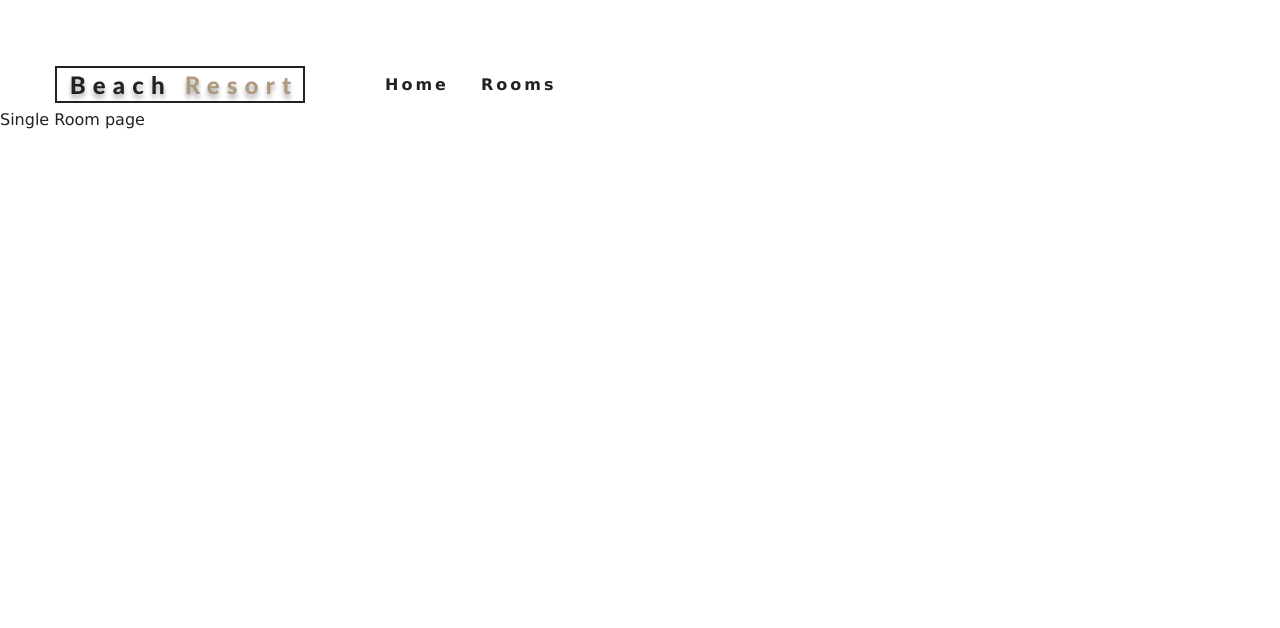
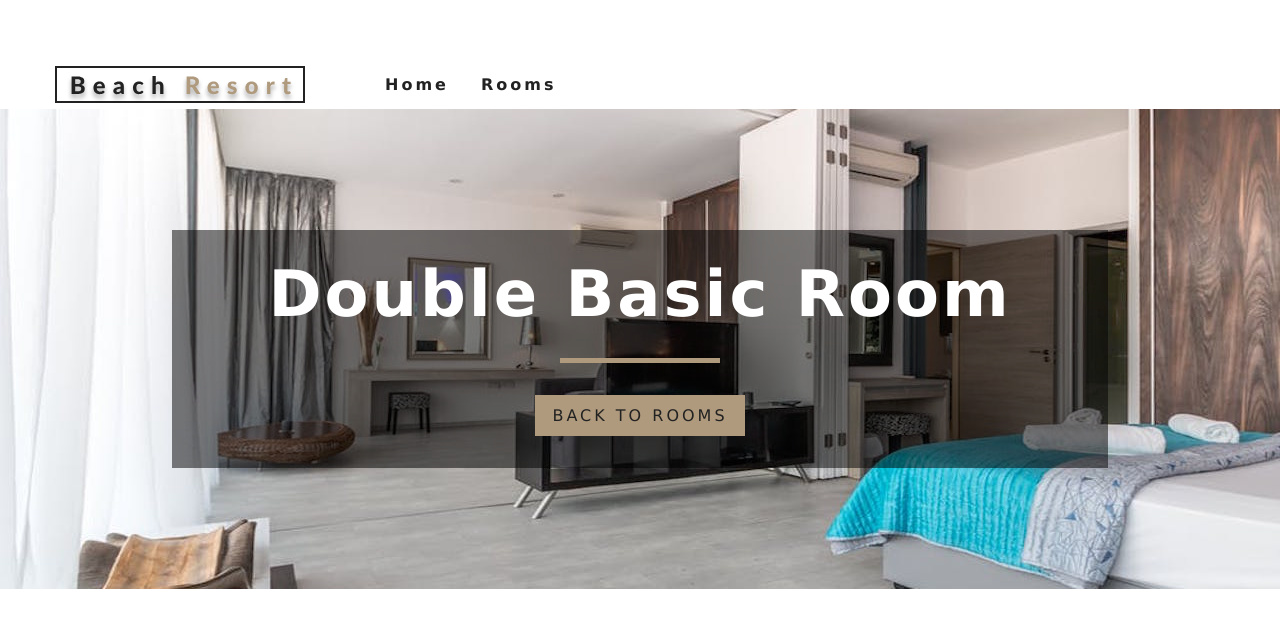
Before and after one commit to dev-kani/React_Beach_Resort_Project, a React (Create React App) app: page /rooms/double-basic in a window 1280 px wide. Shown: the top 628 px of the page. Built offline with nearby package versions, Linux system fonts and the light colour scheme.

Commit message:
styledHero component added

```diff
--- /dev/null
+++ b/src/components/StyledHero.jsx
@@ -0,0 +1,11 @@
+import styled from "styled-components"
+
+const StyledHero = styled.header`
+    min-height: 60vh;
+    background: url(${props => props.img}) center/cover no-repeat;
+    display: flex;
+    align-items: center;
+    justify-content: center;
+`
+
+export default StyledHero
--- a/src/context.js
+++ b/src/context.js
@@ -35,9 +35,18 @@
     return tempItems
   }
 
+  getRoom = slug => {
+    let tempRooms = [...this.state.rooms]
+    const room = tempRooms.find(room => room.slug === slug)
+    return room
+  }
+
   render() {
     return (
-      <RoomContext.Provider value={{ ...this.state }}>
+      <RoomContext.Provider value={{
+        ...this.state,
+        getRoom: this.getRoom
+      }}>
         {this.props.children}
       </RoomContext.Provider>
     )
--- a/src/pages/SingleRoom.jsx
+++ b/src/pages/SingleRoom.jsx
@@ -1,9 +1,43 @@
 import React, { Component } from 'react'
+import defaultBcg from '../images/room-1.jpeg'
+import Hero from '../components/Hero'
+import Banner from '../components/Banner'
+import { Link } from 'react-router-dom'
+import { RoomContext } from '../context'
+import StyledHero from '../components/StyledHero'
 
 export class SingleRoom extends Component {
+    constructor(props) {
+        super(props)
+        this.state = {
+            slug: this.props.match.params.slug,
+            defaultBcg
+        };
+    }
+    static contextType = RoomContext
     render() {
+        const { getRoom } = this.context
+        const room = getRoom(this.state.slug)
+        if (!room) {
+            return <div className="error">
+                <h3>no such room could be found</h3>
+                <Link to='/rooms' className='btn-primary'>
+                    back to rooms
+                </Link>
+            </div>
+        }
+        const { name, description, capacity, size, price, extras, breakfast, pets, images } = room
         return (
-            <div>Single Room page</div>
+            <>
+                <StyledHero img={images[0] || this.state.defaultBcg}>
+                    <Banner title={`${name} room`}>
+                        <Link to='/rooms' className='btn-primary'>
+                            back to rooms
+                        </Link>
+                    </Banner>
+                </StyledHero>
+
+            </>
         )
     }
 }
```
